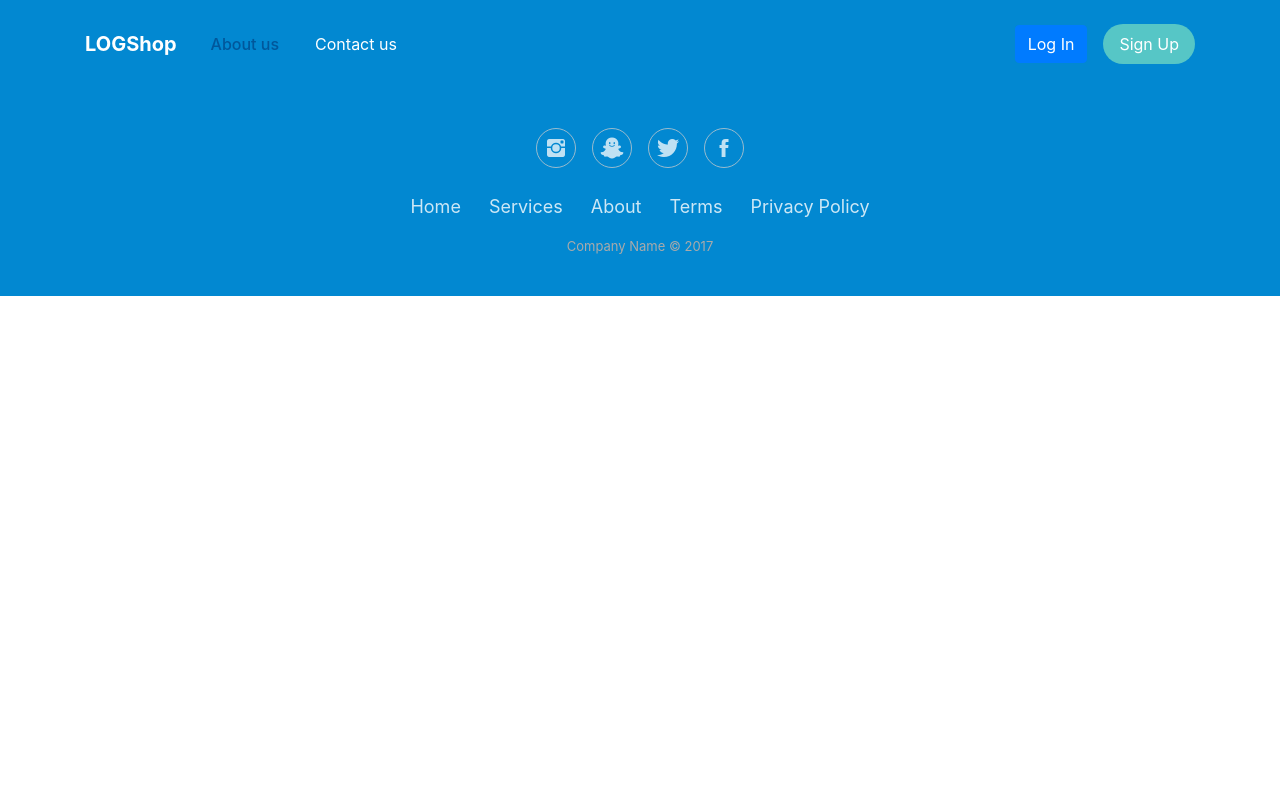
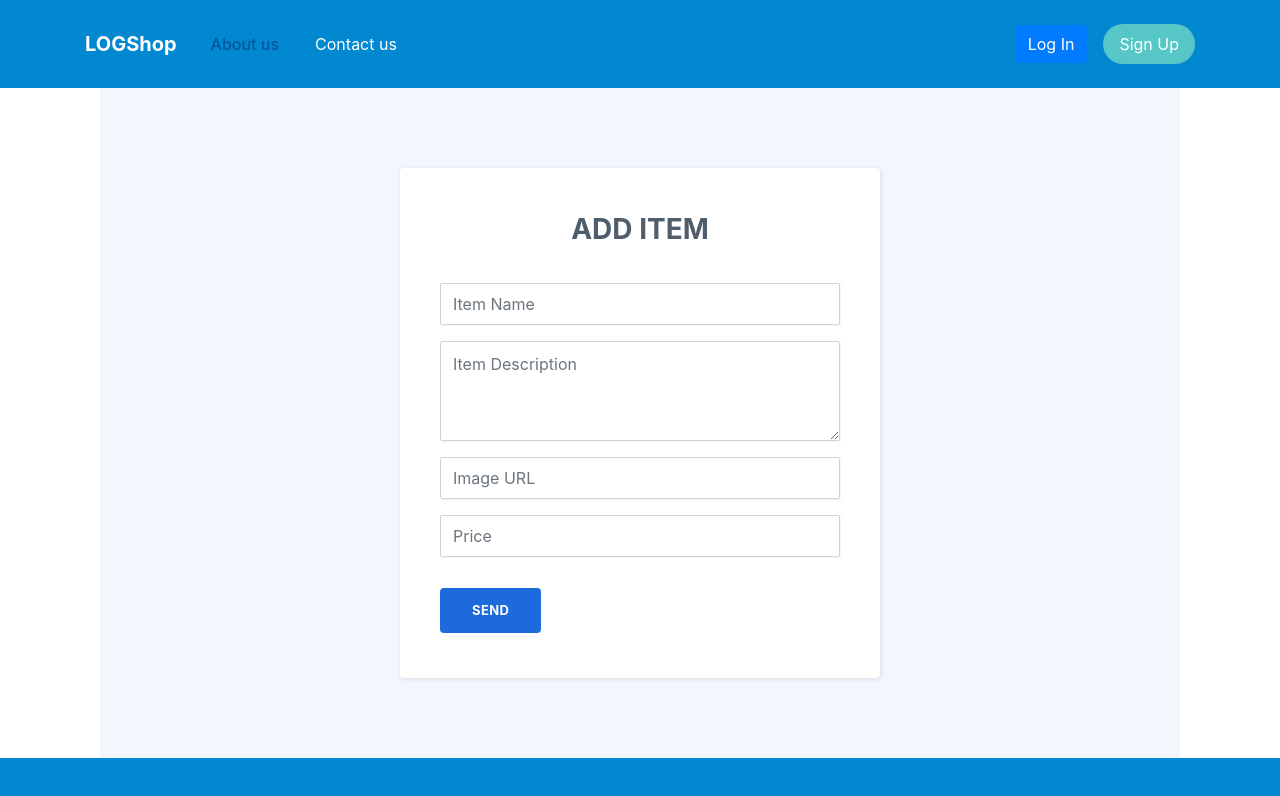
Before and after one commit to thushaltk/ShoppingCart-LOG, a React (Create React App) app: page /addItems in a window 1280 px wide. Shown: the top 796 px of the page. Built offline with nearby package versions, Linux system fonts and the light colour scheme.

Commit message:
Added Item add form

```diff
--- a/src/App.jsx
+++ b/src/App.jsx
@@ -8,8 +8,16 @@ import Register from "./components/Register/Register";
 import Footer from "./components/Footer/Footer";
 import Login from "./components/Login/Login";
 import SellerPage from "./components/SellerPage/SellerPage";
+import { useState } from "react";
+import AddItem from "./components/Items/AddItem/AddItem";
 
 function App() {
+  const [loginData, setLoginData] = useState("");
+
+  const passSellerData = (data) => {
+    setLoginData(data);
+  }
+
   return (
     <div>
       <header>
@@ -25,10 +33,13 @@ function App() {
                   <Register />
                 </Route>
                 <Route path="/login">
-                  <Login />
+                  <Login passData={passSellerData}/>
                 </Route>
                 <Route path="/sellerPage">
-                  <SellerPage />
+                  <SellerPage logindata={loginData}/>
+                </Route>
+                <Route path="/addItems">
+                  <AddItem sellerData={loginData}/>
                 </Route>
               </Switch>
             </div>
--- /dev/null
+++ b/src/components/Items/AddItem/AddItem.css
@@ -0,0 +1,89 @@
+.contact-clean {
+    background: #f1f7fc;
+    padding: 80px 0;
+  }
+
+  @media (max-width:767px) {
+    .contact-clean {
+      padding: 20px 0;
+    }
+  }
+
+  .contact-clean form {
+    max-width: 480px;
+    width: 90%;
+    margin: 0 auto;
+    background-color: #ffffff;
+    padding: 40px;
+    border-radius: 4px;
+    color: #505e6c;
+    box-shadow: 1px 1px 5px rgba(0,0,0,0.1);
+  }
+
+  @media (max-width:767px) {
+    .contact-clean form {
+      padding: 30px;
+    }
+  }
+
+  .contact-clean h2 {
+    margin-top: 5px;
+    font-weight: bold;
+    font-size: 28px;
+    margin-bottom: 36px;
+    color: inherit;
+  }
+
+  .contact-clean .form-group:last-child {
+    margin-bottom: 5px;
+  }
+
+  .contact-clean form .form-control {
+    background: #fff;
+    border-radius: 2px;
+    box-shadow: 1px 1px 1px rgba(0,0,0,0.05);
+    outline: none;
+    color: inherit;
+    padding-left: 12px;
+    height: 42px;
+  }
+
+  .contact-clean form .form-control:focus {
+    border: 1px solid #b2b2b2;
+  }
+
+  .contact-clean form textarea.form-control {
+    min-height: 100px;
+    max-height: 260px;
+    padding-top: 10px;
+    resize: vertical;
+  }
+
+  .contact-clean form .btn {
+    padding: 16px 32px;
+    border: none;
+    background: none;
+    box-shadow: none;
+    text-shadow: none;
+    opacity: 0.9;
+    text-transform: uppercase;
+    font-weight: bold;
+    font-size: 13px;
+    letter-spacing: 0.4px;
+    line-height: 1;
+    outline: none !important;
+  }
+
+  .contact-clean form .btn:hover {
+    opacity: 1;
+  }
+
+  .contact-clean form .btn:active {
+    transform: translateY(1px);
+  }
+
+  .contact-clean form .btn-primary {
+    background-color: #055ada !important;
+    margin-top: 15px;
+    color: #fff;
+  }
--- /dev/null
+++ b/src/components/Items/AddItem/AddItem.jsx
@@ -0,0 +1,99 @@
+import {useState} from 'react';
+
+import "./AddItem.css";
+
+import ItemsService from '../../../services/ItemsService';
+import { useHistory } from 'react-router';
+
+const AddItem = (props) => {
+    const [enteredItemName, setEnteredItemName] = useState("");
+    const [enteredDescription, setEnteredDescription] = useState("");
+    const [enteredImgUrl, setEnteredImgUrl] = useState("");
+    const [enteredPrice, setEnteredPrice] = useState("");
+    let history = useHistory();
+
+    const itemNameChangeHandler = (event) => {
+        setEnteredItemName(event.target.value);
+    }
+
+    const descriptionChangeHandler = (event) => {
+        setEnteredDescription(event.target.value);
+    }
+
+    const imgUrlChangeHandler = (event) => {
+        setEnteredImgUrl(event.target.value);
+    }
+
+    const priceChangeHandler = (event) => {
+        setEnteredPrice(event.target.value);
+    }
+
+
+  const submitHandler = (event) => {
+    event.preventDefault();
+    const formData = {
+        item_name: enteredItemName,
+        description: enteredDescription,
+        img_url: enteredImgUrl,
+        price: enteredPrice,
+        s_name: props.sellerData.name,
+        s_nic: props.sellerData.nic
+    }
+    ItemsService.addItems(formData);
+    history.push("/sellerPage");
+  };
+
+  return (
+    <div className="container">
+      <section className="contact-clean">
+        <form onSubmit={submitHandler} method="post">
+          <h2 className="text-center">ADD ITEM</h2>
+          <div className="form-group">
+            <input
+              className="form-control"
+              type="text"
+              name="item_name"
+              onChange={itemNameChangeHandler}
+              placeholder="Item Name"
+            />
+          </div>
+          <div className="form-group">
+            <textarea
+              className="form-control"
+              type="text"
+              name="description"
+              onChange={descriptionChangeHandler}
+              placeholder="Item Description"
+              rows="14"
+            ></textarea>
+          </div>
+          <div className="form-group">
+            <input
+              className="form-control"
+              type="text"
+              name="img_url"
+              onChange={imgUrlChangeHandler}
+              placeholder="Image URL"
+            />
+          </div>
+          <div className="form-group">
+            <input
+              className="form-control"
+              type="number"
+              name="price"
+              onChange={priceChangeHandler}
+              placeholder="Price"
+            />
+          </div>
+          <div className="form-group">
+            <button className="btn btn-primary" type="submit">
+              send
+            </button>
+          </div>
+        </form>
+      </section>
+    </div>
+  );
+};
+
+export default AddItem;
--- a/src/components/Login/Login.jsx
+++ b/src/components/Login/Login.jsx
@@ -4,7 +4,7 @@ import "./Login.css";
 import SellerService from "../../services/SellerService";
 import { useHistory } from "react-router";
 
-const Login = () => {
+const Login = (props) => {
   const [allData, setAllData] = useState([]);
   const [enteredNic, setEnteredNic] = useState("");
   const [enteredPassword, setEnteredPassword] = useState("");
@@ -20,10 +20,6 @@ const Login = () => {
 
   const loginFormSubmitHandler = (event) => {
     event.preventDefault();
-    const loginformData = {
-      nic: enteredNic,
-      password: enteredPassword,
-    };
     getAlldata();
   };
 
@@ -31,16 +27,27 @@ const Login = () => {
     SellerService.getAllSellerData().then((res) => {
       setAllData(res.data);
     });
-    checkLogin();
+    setTimeout(function () {
+      checkLogin();
+    }, 100);
   };
 
   const checkLogin = () => {
     const filteredData = allData.filter((seller) => {
       return seller.nic === enteredNic && seller.password === enteredPassword;
     });
-    console.log(filteredData);
+
+    for(const ele of filteredData){
+      var sellerName = ele.name;
+    }
 
     if (filteredData.length !== 0) {
+      const loginformData = {
+        nic: enteredNic,
+        name: sellerName,
+        password: enteredPassword,
+      };
+      props.passData(loginformData);
       history.push("/sellerPage");
     }
   };
--- a/src/components/SellerPage/SellerPage.css
+++ b/src/components/SellerPage/SellerPage.css
@@ -0,0 +1,8 @@
+.btnMargin{
+    margin-top: 10px;
+    margin-bottom: 50px;
+}
+
+h1{
+    padding-top: 10px;
+}
--- a/src/components/SellerPage/SellerPage.jsx
+++ b/src/components/SellerPage/SellerPage.jsx
@@ -1,11 +1,44 @@
-import './SellerPage.css';
+import { useEffect, useState } from 'react';
+import {Link} from 'react-router-dom';
 
-const SellerPage = () => {
-    return(
-        <div>
-            <h1>Seller Page</h1>
-        </div>
-    );
+import Items from "../Items/Items";
+import "./SellerPage.css";
+
+const SellerPage = (props) => {
+
+  return (
+    <div className="container">
+      <h1>Welcome {props.logindata.name} !</h1>
+      <div className="btn-group" role="group">
+        <Link to="/addItems" className="btnMargin btn btn-outline-success bounce animated" type="button">
+          ADD ITEM
+        </Link>
+      </div>
+      <div class="table-responsive">
+        <table class="table">
+            <thead>
+                <tr>
+                    <th>Column 1</th>
+                    <th>Column 2</th>
+                    <th>Text</th>
+                    <th>Text</th>
+                    <th>Text</th>
+                </tr>
+            </thead>
+            <tbody>
+                <tr>
+                    <td>Cell 1</td>
+                    <td>Cell 2</td>
+                </tr>
+                <tr>
+                    <td>Cell 3</td>
+                    <td>Cell 4</td>
+                </tr>
+            </tbody>
+        </table>
+    </div>
+    </div>
+  );
 };
 
 export default SellerPage;
--- /dev/null
+++ b/src/services/ItemsService.js
@@ -0,0 +1,16 @@
+import axios from "axios";
+
+const ITEMS_API_BASE_URL = "http://localhost:8080/api/v1/items";
+
+class ItemService{
+    constructor(data) {
+        this.data = data;
+      }
+
+      //Add items
+      addItems(itemData) {
+        return axios.post(ITEMS_API_BASE_URL, itemData);
+      }
+}
+
+export default new ItemService();
--- a/src/services/SellerService.js
+++ b/src/services/SellerService.js
@@ -12,22 +12,6 @@ class SellerService {
     return axios.get(SELLER_API_BASE_URL);
   }
 
-  //Filter seller data by nic
-  getSellersByNIC(formData) {
-    const filteredData = this.data.filter(ele => {
-      return ele.nic === formData.nic
-    })
-    console.log(filteredData);
-  }
-
-  // checkLogin(data) {
-  //   if (this.data.password === data.password) {
-  //     return true;
-  //   } else {
-  //     return false;
-  //   }
-  // }
-
   //Add Sellers
   addSellers(sellerData) {
     return axios.post(SELLER_API_BASE_URL, sellerData);
```
